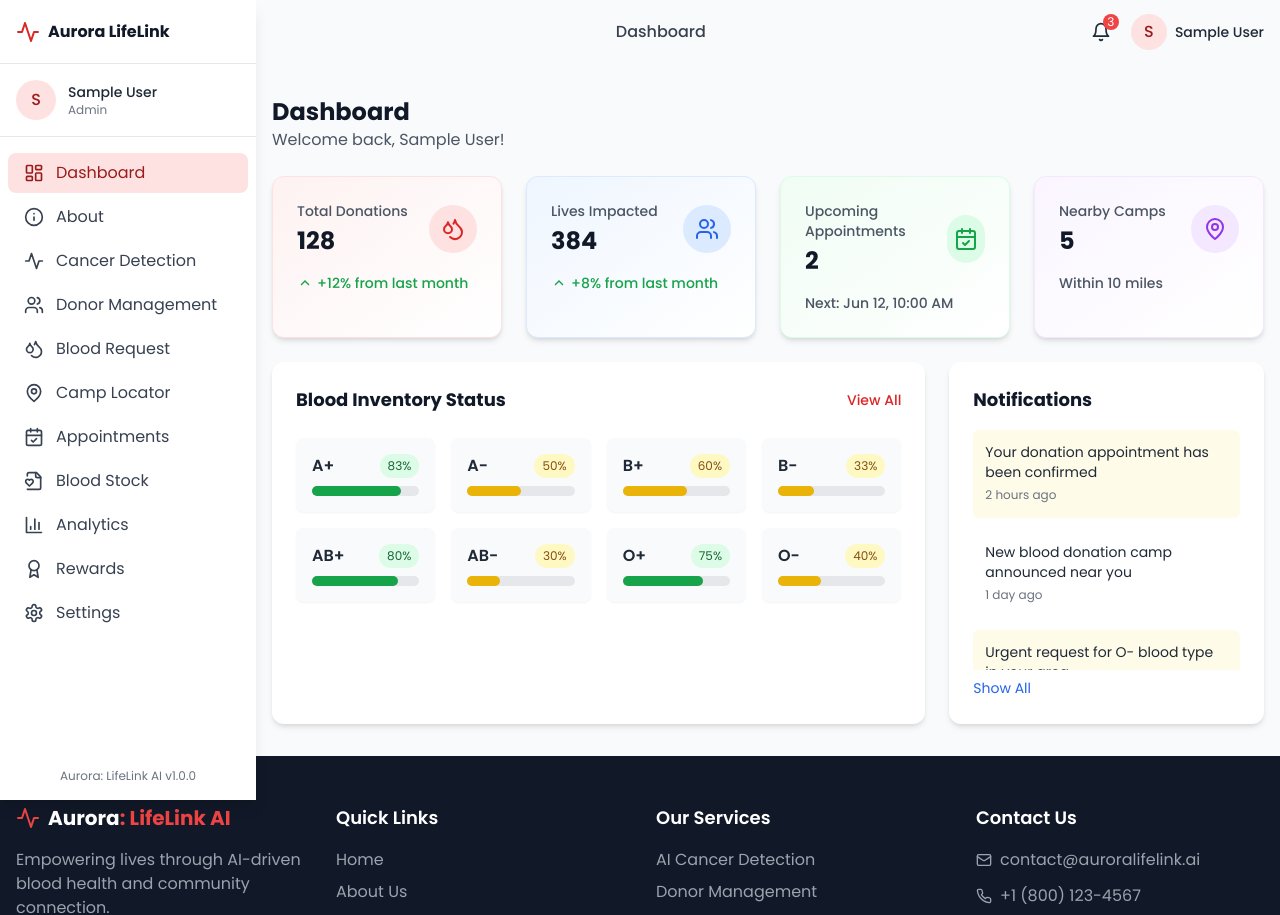
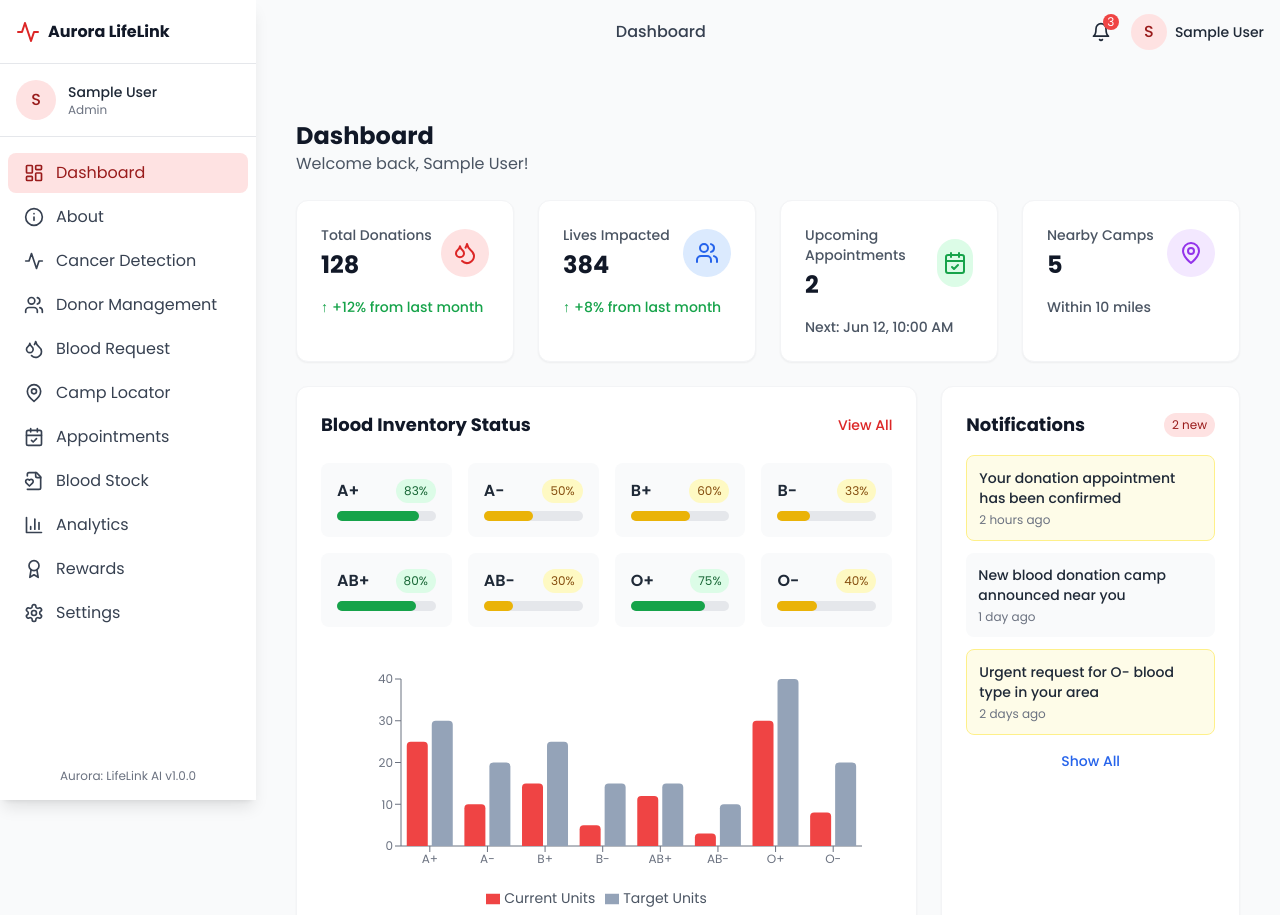
Before and after one commit to Techbarsha/Aurora-LifeLink-AI, a React (Vite) app: page /dashboard in a window 1280 px wide. Shown: the top 915 px of the page. Built offline with nearby package versions, Linux system fonts and the light colour scheme; sample sign-in values are in the browser's storage.

Commit message:
commit message

```diff
--- a/package.json
+++ b/package.json
@@ -10,6 +10,7 @@
     "preview": "vite preview"
   },
   "dependencies": {
+    "@heroicons/react": "^2.2.0",
     "chart.js": "^4.4.1",
     "date-fns": "^3.3.1",
     "leaflet": "^1.9.4",
@@ -19,7 +20,8 @@
     "react-dom": "^18.3.1",
     "react-hot-toast": "^2.4.1",
     "react-leaflet": "^4.2.1",
-    "react-router-dom": "^6.22.3"
+    "react-router-dom": "^6.22.3",
+    "recharts": "^2.15.3"
   },
   "devDependencies": {
     "@eslint/js": "^9.9.1",
--- a/src/pages/Dashboard.tsx
+++ b/src/pages/Dashboard.tsx
@@ -1,16 +1,11 @@
 import React, { useState } from 'react';
 import {
-  BarChart3,
   Droplets,
   Users,
   CalendarCheck,
   MapPin,
-  Activity,
-  FileHeart,
-  Bell,
-  Clock,
-  Plus
 } from 'lucide-react';
+import { BarChart, Bar, XAxis, YAxis, Tooltip, Legend, ResponsiveContainer } from 'recharts';
 import { useAuth } from '../contexts/AuthContext';
 import { Link } from 'react-router-dom';
 
@@ -26,24 +21,6 @@ const bloodInventory = [
   { type: 'O-', current: 8, target: 20 },
 ];
 
-const recentRequests = [
-  { id: 'REQ001', patientName: 'Barsha Saha', bloodType: 'O+', hospital: 'City Hospital', urgency: 'High', status: 'Pending' },
-  { id: 'REQ002', patientName: 'Emily Johnson', bloodType: 'AB-', hospital: 'Metro Medical', urgency: 'Medium', status: 'Fulfilled' },
-  { id: 'REQ003', patientName: 'Robert Brown', bloodType: 'B+', hospital: 'Central Clinic', urgency: 'Low', status: 'Fulfilled' },
-  { id: 'REQ004', patientName: 'Sarah Wilson', bloodType: 'A+', hospital: 'City Hospital', urgency: 'High', status: 'Pending' },
-];
-
-const upcomingCamps = [
-  { id: 'CAMP001', name: 'City Blood Drive', location: 'Central Park', date: '2025-06-15', slots: 50, registered: 32 },
-  { id: 'CAMP002', name: 'University Donation Camp', location: 'State University', date: '2025-06-20', slots: 100, registered: 78 },
-  { id: 'CAMP003', name: 'Corporate Blood Drive', location: 'Tech Park', date: '2025-06-25', slots: 80, registered: 45 },
-];
-
-const upcomingAppointments = [
-  { id: 'APT001', center: 'City Blood Bank', date: '2025-06-12', time: '10:00 AM', status: 'Confirmed' },
-  { id: 'APT002', center: 'Central Hospital', date: '2025-06-18', time: '2:30 PM', status: 'Pending' },
-];
-
 const notifications = [
   { id: 1, message: 'Your donation appointment has been confirmed', time: '2 hours ago', read: false },
   { id: 2, message: 'New blood donation camp announced near you', time: '1 day ago', read: true },
@@ -53,11 +30,10 @@ const notifications = [
 const Dashboard: React.FC = () => {
   const { user } = useAuth();
   const [showAllNotifications, setShowAllNotifications] = useState(false);
-
   const unreadCount = notifications.filter(n => !n.read).length;
 
   return (
-    <div className="space-y-6">
+    <div className="space-y-6 p-6">
       {/* Header */}
       <div className="flex justify-between items-center">
         <div>
@@ -69,7 +45,7 @@ const Dashboard: React.FC = () => {
       {/* Stat Cards */}
       <div className="grid grid-cols-1 md:grid-cols-2 lg:grid-cols-4 gap-6">
         {/* Total Donations */}
-        <div className="card bg-gradient-to-br from-red-50 to-white border border-red-100">
+        <div className="p-6 bg-white rounded-xl shadow-sm border border-gray-100">
           <div className="flex items-center justify-between">
             <div>
               <p className="text-gray-600 text-sm font-medium">Total Donations</p>
@@ -80,15 +56,13 @@ const Dashboard: React.FC = () => {
             </div>
           </div>
           <div className="mt-4 text-green-600 text-sm font-medium flex items-center">
-            <svg className="w-4 h-4 mr-1" viewBox="0 0 24 24" fill="none" stroke="currentColor" strokeWidth="2">
-              <path d="M18 15l-6-6-6 6" />
-            </svg>
+            <span className="mr-1">↑</span>
             +12% from last month
           </div>
         </div>
 
         {/* Lives Impacted */}
-        <div className="card bg-gradient-to-br from-blue-50 to-white border border-blue-100">
+        <div className="p-6 bg-white rounded-xl shadow-sm border border-gray-100">
           <div className="flex items-center justify-between">
             <div>
               <p className="text-gray-600 text-sm font-medium">Lives Impacted</p>
@@ -99,15 +73,13 @@ const Dashboard: React.FC = () => {
             </div>
           </div>
           <div className="mt-4 text-green-600 text-sm font-medium flex items-center">
-            <svg className="w-4 h-4 mr-1" viewBox="0 0 24 24" fill="none" stroke="currentColor" strokeWidth="2">
-              <path d="M18 15l-6-6-6 6" />
-            </svg>
+            <span className="mr-1">↑</span>
             +8% from last month
           </div>
         </div>
 
         {/* Appointments */}
-        <div className="card bg-gradient-to-br from-green-50 to-white border border-green-100">
+        <div className="p-6 bg-white rounded-xl shadow-sm border border-gray-100">
           <div className="flex items-center justify-between">
             <div>
               <p className="text-gray-600 text-sm font-medium">Upcoming Appointments</p>
@@ -121,7 +93,7 @@ const Dashboard: React.FC = () => {
         </div>
 
         {/* Nearby Camps */}
-        <div className="card bg-gradient-to-br from-purple-50 to-white border border-purple-100">
+        <div className="p-6 bg-white rounded-xl shadow-sm border border-gray-100">
           <div className="flex items-center justify-between">
             <div>
               <p className="text-gray-600 text-sm font-medium">Nearby Camps</p>
@@ -135,17 +107,21 @@ const Dashboard: React.FC = () => {
         </div>
       </div>
 
-      {/* Inventory, Requests, and Notifications */}
+      {/* Main Content */}
       <div className="grid grid-cols-1 lg:grid-cols-3 gap-6">
-        {/* Blood Inventory */}
-        <div className="lg:col-span-2 card">
+        {/* Blood Inventory Section */}
+        <div className="lg:col-span-2 p-6 bg-white rounded-xl shadow-sm border border-gray-100">
           <div className="flex justify-between items-center mb-6">
             <h2 className="text-lg font-bold text-gray-900">Blood Inventory Status</h2>
-            <Link to="/blood-stock" className="text-sm text-red-600 hover:text-red-700 font-medium">View All</Link>
+            <Link to="/blood-stock" className="text-sm text-red-600 hover:text-red-700 font-medium">
+              View All
+            </Link>
           </div>
-          <div className="grid grid-cols-2 md:grid-cols-4 gap-4">
+
+          {/* Blood Type Progress Bars */}
+          <div className="grid grid-cols-2 md:grid-cols-4 gap-4 mb-8">
             {bloodInventory.map((item) => (
-              <div key={item.type} className="bg-gray-50 p-4 rounded-lg shadow-sm">
+              <div key={item.type} className="bg-gray-50 p-4 rounded-lg">
                 <div className="flex justify-between mb-2">
                   <span className="font-semibold">{item.type}</span>
                   <span className={`text-xs px-2 py-1 rounded-full ${
@@ -173,22 +149,77 @@ const Dashboard: React.FC = () => {
               </div>
             ))}
           </div>
+
+          {/* Blood Inventory Chart */}
+          <div className="h-64">
+            <ResponsiveContainer width="100%" height="100%">
+              <BarChart data={bloodInventory} margin={{ top: 20, right: 30, left: 20, bottom: 5 }}>
+                <XAxis
+                  dataKey="type"
+                  stroke="#6b7280"
+                  fontSize={12}
+                />
+                <YAxis
+                  stroke="#6b7280"
+                  fontSize={12}
+                />
+                <Tooltip
+                  contentStyle={{
+                    backgroundColor: '#fff',
+                    border: '1px solid #e5e7eb',
+                    borderRadius: '6px',
+                    boxShadow: '0 2px 4px rgba(0,0,0,0.1)'
+                  }}
+                />
+                <Legend
+                  wrapperStyle={{ paddingTop: '10px' }}
+                  formatter={(value) => (
+                    <span className="text-gray-600 text-sm">{value}</span>
+                  )}
+                />
+                <Bar
+                  dataKey="current"
+                  name="Current Units"
+                  fill="#ef4444"
+                  radius={[4, 4, 0, 0]}
+                />
+                <Bar
+                  dataKey="target"
+                  name="Target Units"
+                  fill="#94a3b8"
+                  radius={[4, 4, 0, 0]}
+                />
+              </BarChart>
+            </ResponsiveContainer>
+          </div>
         </div>
 
-        {/* Notifications */}
-        <div className="card">
-          <h2 className="text-lg font-bold text-gray-900 mb-4">Notifications</h2>
-          <ul className="space-y-3 max-h-60 overflow-auto">
+        {/* Notifications Section */}
+        <div className="p-6 bg-white rounded-xl shadow-sm border border-gray-100">
+          <div className="flex justify-between items-center mb-4">
+            <h2 className="text-lg font-bold text-gray-900">Notifications</h2>
+            <span className="bg-red-100 text-red-800 px-2 py-1 rounded-full text-xs">
+              {unreadCount} new
+            </span>
+          </div>
+
+          <ul className="space-y-3 max-h-96 overflow-auto">
             {(showAllNotifications ? notifications : notifications.slice(0, 3)).map(n => (
-              <li key={n.id} className={`p-3 rounded-md ${n.read ? 'bg-white' : 'bg-yellow-50'}`}>
-                <p className="text-sm text-gray-800">{n.message}</p>
-                <span className="text-xs text-gray-500">{n.time}</span>
+              <li
+                key={n.id}
+                className={`p-3 rounded-lg transition-colors ${
+                  n.read ? 'bg-gray-50' : 'bg-yellow-50 border border-yellow-200'
+                }`}
+              >
+                <p className="text-sm text-gray-800 font-medium">{n.message}</p>
+                <span className="text-xs text-gray-500 mt-1 block">{n.time}</span>
               </li>
             ))}
           </ul>
+
           <button
-            className="text-blue-600 hover:underline text-sm mt-2"
-            onClick={() => setShowAllNotifications(prev => !prev)}
+            className="w-full mt-4 text-center text-blue-600 hover:text-blue-700 text-sm font-medium"
+            onClick={() => setShowAllNotifications(!showAllNotifications)}
           >
             {showAllNotifications ? 'Show Less' : 'Show All'}
           </button>
```
Also changed, not shown: 2 other files (tests, documents, lock files or other folders).
